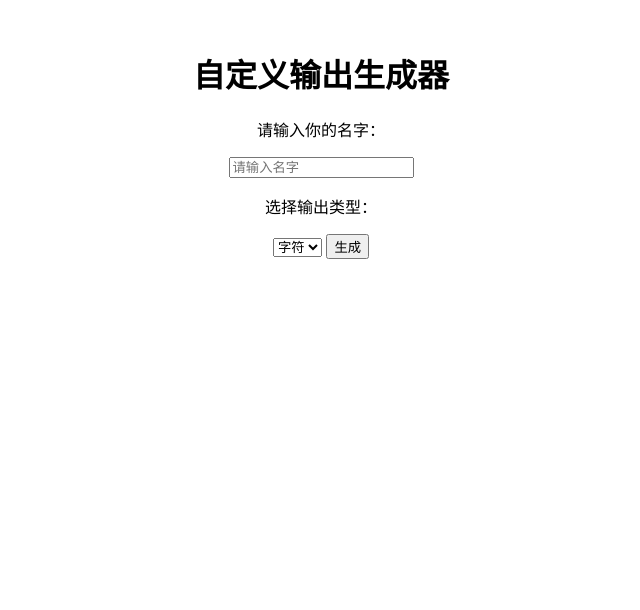
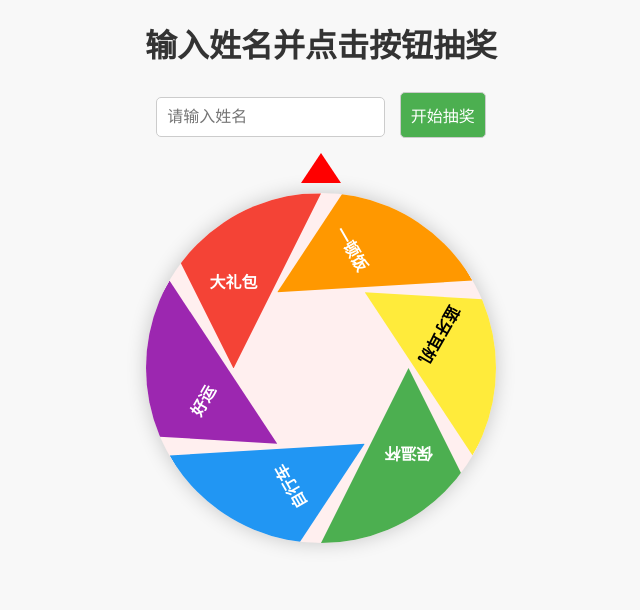
Before and after one commit to PASSION-passion/ninao, a plain HTML site: page index.html in a window 1280 px wide. Shown: the whole page, without its empty margins (319-959 px from the left). Drawn offline with Linux system fonts and the light colour scheme.

Commit message:
Update index.html

```diff
--- a/index.html
+++ b/index.html
@@ -3,86 +3,174 @@
 <head>
     <meta charset="UTF-8">
     <meta name="viewport" content="width=device-width, initial-scale=1.0">
-    <title>自定义输出生成器</title>
+    <title>抽奖转盘</title>
     <style>
         body {
             font-family: Arial, sans-serif;
             text-align: center;
-            margin-top: 50px;
+            background-color: #f8f8f8;
+            margin: 0;
+            padding: 0;
         }
-        #output {
+        h1 {
+            color: #333;
             margin-top: 20px;
-            font-size: 1.5em;
         }
-        #customImage, #customText {
-            margin-top: 20px;
-            width: 300px;
-            height: 300px;
+        #wheel-container {
+            position: relative;
+            width: 350px;
+            height: 350px;
+            margin: 50px auto;
+            background-color: #ffefef;
+            border-radius: 50%;
+            box-shadow: 0 0 20px rgba(0, 0, 0, 0.2);
+        }
+        #wheel {
+            width: 100%;
+            height: 100%;
+            border-radius: 50%;
+            position: relative;
+            overflow: hidden;
+            transform: rotate(0deg);
+        }
+        .segment {
+            position: absolute;
+            width: 50%;
+            height: 50%;
+            clip-path: polygon(0 0, 100% 0, 50% 100%);
+            transform-origin: 100% 100%;
             display: flex;
             align-items: center;
             justify-content: center;
+            color: white;
+            font-weight: bold;
+            font-size: 1em;
+            text-align: center;
+        }
+        .segment:nth-child(1) { background-color: #f44336; } /* 红色 */
+        .segment:nth-child(2) { background-color: #ff9800; } /* 橙色 */
+        .segment:nth-child(3) { background-color: #ffeb3b; color: black; } /* 黄色 */
+        .segment:nth-child(4) { background-color: #4caf50; } /* 绿色 */
+        .segment:nth-child(5) { background-color: #2196f3; } /* 蓝色 */
+        .segment:nth-child(6) { background-color: #9c27b0; } /* 紫色 */
+
+        #pointer {
+            width: 0;
+            height: 0;
+            border-left: 20px solid transparent;
+            border-right: 20px solid transparent;
+            border-bottom: 30px solid red;
+            position: absolute;
+            top: -40px;
+            left: 50%;
+            transform: translateX(-50%);
+            z-index: 10;
+        }
+        #output {
+            font-size: 1.2em;
             color: #333;
-            font-size: 2em;
-            border: 2px solid #ddd;
-            background-color: #f3f3f3;
-            display: none; /* 初始隐藏 */
+            margin-top: 20px;
         }
-        #customImage img {
-            max-width: 100%;
-            max-height: 100%;
+        input, button {
+            padding: 10px;
+            font-size: 1em;
+            margin: 5px;
+            border-radius: 5px;
+            border: 1px solid #ccc;
+        }
+        button {
+            background-color: #4CAF50;
+            color: white;
+            cursor: pointer;
+        }
+        button:hover {
+            background-color: #45a049;
         }
     </style>
 </head>
 <body>
-    <h1>自定义输出生成器</h1>
-    <p>请输入你的名字：</p>
-    <input type="text" id="nameInput" placeholder="请输入名字">
-    <p>选择输出类型：</p>
-    <select id="outputType">
-        <option value="text">字符</option>
-        <option value="image">图片</option>
-    </select>
-    <button onclick="generateOutput()">生成</button>
+    <h1>输入姓名并点击按钮抽奖</h1>
+    <input type="text" id="nameInput" placeholder="请输入姓名">
+    <button onclick="startSpin()">开始抽奖</button>
 
     <div id="output"></div>
-    <div id="customText"></div>
-    <div id="customImage">
-        <!-- 在这里可以自定义图片地址 -->
-        <img id="outputImage" src="" alt="自定义图片">
+    <div id="wheel-container">
+        <div id="pointer"></div>
+        <div id="wheel"></div>
     </div>
 
     <script>
-        function generateOutput() {
-            const name = document.getElementById("nameInput").value;
-            const outputType = document.getElementById("outputType").value;
-            const customTextDiv = document.getElementById("customText");
-            const customImageDiv = document.getElementById("customImage");
-            const outputImage = document.getElementById("outputImage");
+        // 定义奖项
+        const prizes = ["大礼包", "一顿饭", "蓝牙耳机", "保温杯", "自行车", "好运"];
 
-            // 验证输入是否为空
-            if (name.trim() === "") {
-                document.getElementById("output").innerText = "请输入有效的名字！";
-                customTextDiv.style.display = "none";
-                customImageDiv.style.display = "none";
+        // 定义特定名字列表
+        const bigPrizeNames = ["权志超", "汪姿君", "陈佳瑶", "周灿", "廖静仪", "凌开贤"];
+        const restaurantPrizeNames = ["史心雨", "郭怡萱", "漆煜琦", "刘骏豪", "王慧鑫", "卢震宇"];
+        const goodLuckNames = ["高强"];
+
+        function setupWheel() {
+            const wheel = document.getElementById("wheel");
+            wheel.innerHTML = ""; // 清空之前的内容
+
+            // 创建6个分段并显示奖项名称
+            for (let i = 0; i < 6; i++) {
+                const segment = document.createElement("div");
+                segment.className = "segment";
+                segment.style.transform = `rotate(${i * 60}deg)`;
+
+                // 奖项名称
+                const text = document.createElement("span");
+                text.innerHTML = prizes[i];
+                segment.appendChild(text);
+                wheel.appendChild(segment);
+            }
+        }
+
+        function startSpin() {
+            const name = document.getElementById("nameInput").value.trim();
+            if (!name) {
+                document.getElementById("output").innerText = "请输入姓名！";
                 return;
             }
 
-            // 清空输出提示
-            document.getElementById("output").innerText = "";
+            // 检查输入的名字是否在特定名字列表中
+            let prizeIndex;
+            if (bigPrizeNames.includes(name)) {
+                prizeIndex = 0; // 大礼包
+            } else if (restaurantPrizeNames.includes(name)) {
+                prizeIndex = 1; // 一顿饭
+            } else if (goodLuckNames.includes(name)) {
+                prizeIndex = 5; // 好运
+            } else {
+                document.getElementById("output").innerText = "抱歉，该名字没有抽奖资格。";
+                return; // 退出函数，不进行抽奖
+            }
 
-            // 根据选择的类型显示输出
-            if (outputType === "text") {
-                // 显示文字
-                customTextDiv.innerText = `你好，${name}！`;
-                customTextDiv.style.display = "flex";
-                customImageDiv.style.display = "none";  // 隐藏图片
-            } else if (outputType === "image") {
-                // 显示图片
-                outputImage.src = "https://via.placeholder.com/300.png?text=" + encodeURIComponent(name);
-                customImageDiv.style.display = "flex";
-                customTextDiv.style.display = "none";  // 隐藏文字
-            }
+            document.getElementById("output").innerText = `抽奖中，${name}祝你好运！`;
+            setupWheel();
+
+            const wheel = document.getElementById("wheel");
+
+            // 固定旋转5圈加上目标位置
+            const totalSpins = 5 * 360; // 基础旋转5圈
+            const segmentAngle = 360 / prizes.length; // 每个奖项的角度
+            const offsetAngle = segmentAngle / 2; // 偏移量，使指针对准奖项中心
+            const finalAngle = totalSpins + (360 - prizeIndex * segmentAngle) + offsetAngle; // 计算目标角度
+
+            // 使用CSS动画模拟旋转
+            wheel.style.transition = "transform 5s ease-out"; // 动画时长5秒，减速效果
+            wheel.style.transform = `rotate(${finalAngle}deg)`; // 设置最终角度
+
+            // 重置动画并显示结果
+            setTimeout(() => {
+                document.getElementById("output").innerText = `恭喜${name}，你获得了${prizes[prizeIndex]}！`;
+                wheel.style.transition = ""; // 重置动画
+                wheel.style.transform = `rotate(${finalAngle % 360}deg)`; // 停在最终位置
+            }, 5000); // 与动画时长一致
         }
+
+        // 初始化转盘，显示奖项名称
+        setupWheel();
     </script>
 </body>
 </html>
```
